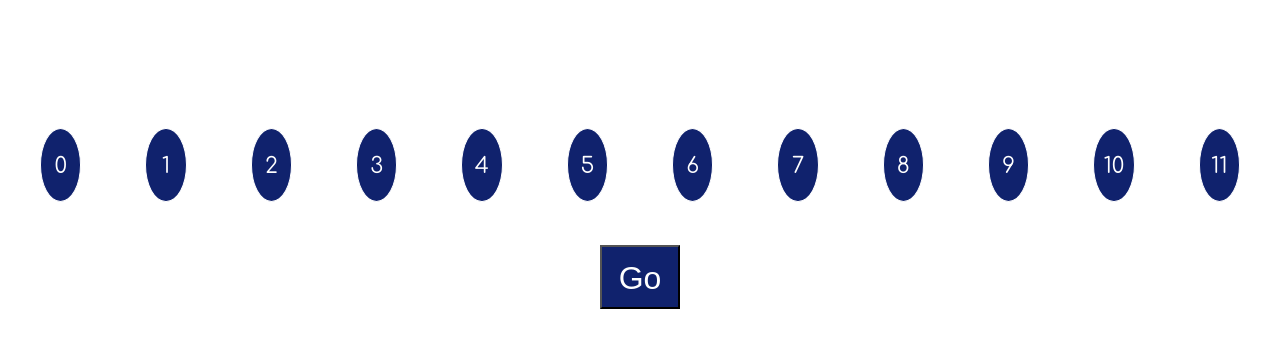
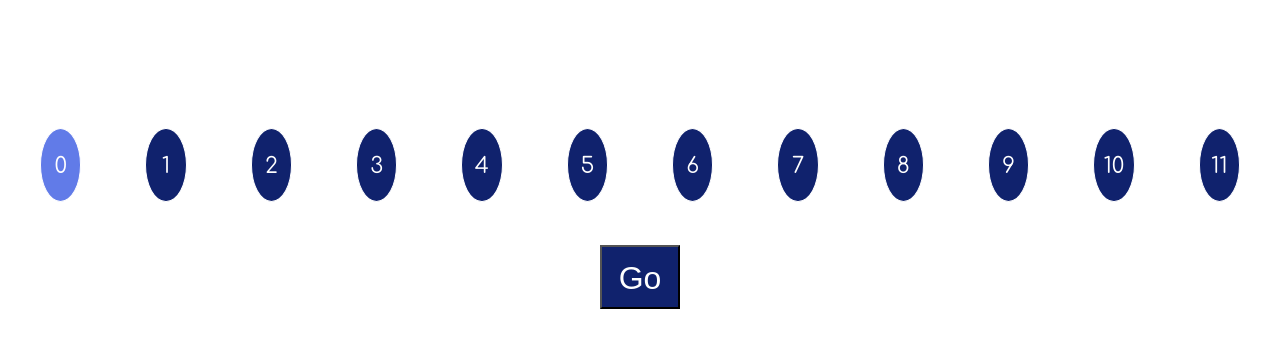
Before and after one commit to Duncan-Haywood/bloink, a Gatsby site: page / in a window 1280 px wide. Shown: the part 439-786 px from the top of the page. Built offline with nearby package versions, Linux system fonts and the light colour scheme; Gatsby itself is replaced by a stand-in of ours.

Commit message:
Got current step highlighting working

```diff
--- a/src/components/StepSequencer.js
+++ b/src/components/StepSequencer.js
@@ -24,10 +24,9 @@ class StepSequencer extends React.Component {
         synth.toMaster();
 
         const $rows = document.querySelectorAll('.row');
-        console.log($rows);
         let index = 0;
 
-        Tone.Transport.scheduleRepeat(repeat, '8n');
+        Tone.Transport.scheduleRepeat(repeat.bind(this), '8n');
         Tone.Transport.toggle();
         this.setState({transportState: Tone.Transport.state});
 
@@ -38,8 +37,7 @@ class StepSequencer extends React.Component {
 
             for(let i = 0; i < $rows.length; i++) {
                 const input = document.querySelectorAll(`.col:nth-child(${step + 1})`);
-                console.log(step + 1);
-                // this.setState({activeStep: step + 1});
+                this.setState({activeStep: step + 1});
 
                 var noteLetters = ["C","C#","D","D#","E","E#","F","F#","A","A#","B"];
                 if(input[0].getAttribute("on") === "1") {
@@ -66,7 +64,7 @@ class StepSequencer extends React.Component {
             <div className="step-sequencer-wrapper">
                 <div className="row">
                     {this.state.sequencerSlots.map((value, index) =>
-                    <div className="col" on={value} key={index} onClick={() => this.toggleSequencerSlot(index)}>{index}</div>
+                    <div  className={this.state.activeStep === index ? ' col active-step' : 'col'} on={value} key={index} onClick={() => this.toggleSequencerSlot(index)}>{index}</div>
                     )}
                 </div>
                 <div className="step-sequencer-toggle-wrapper">
--- a/src/styles/global.scss
+++ b/src/styles/global.scss
@@ -80,7 +80,7 @@ body {
 				background-color: orange;
 			}
 			&.active-step {
-				background: red;
+				background: lighten(#10226d, 40%);
 			}
 		}
 	}
```
